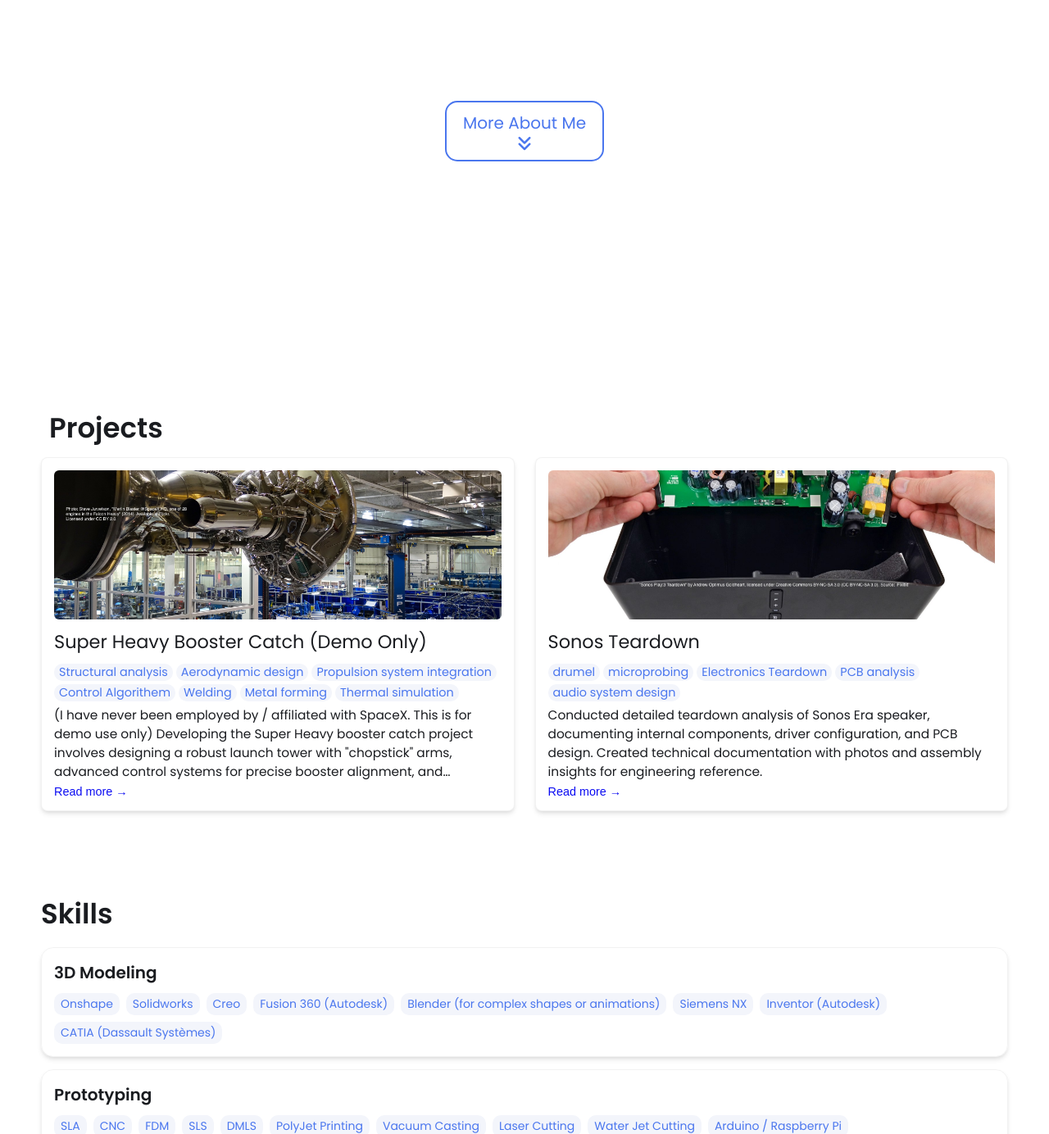
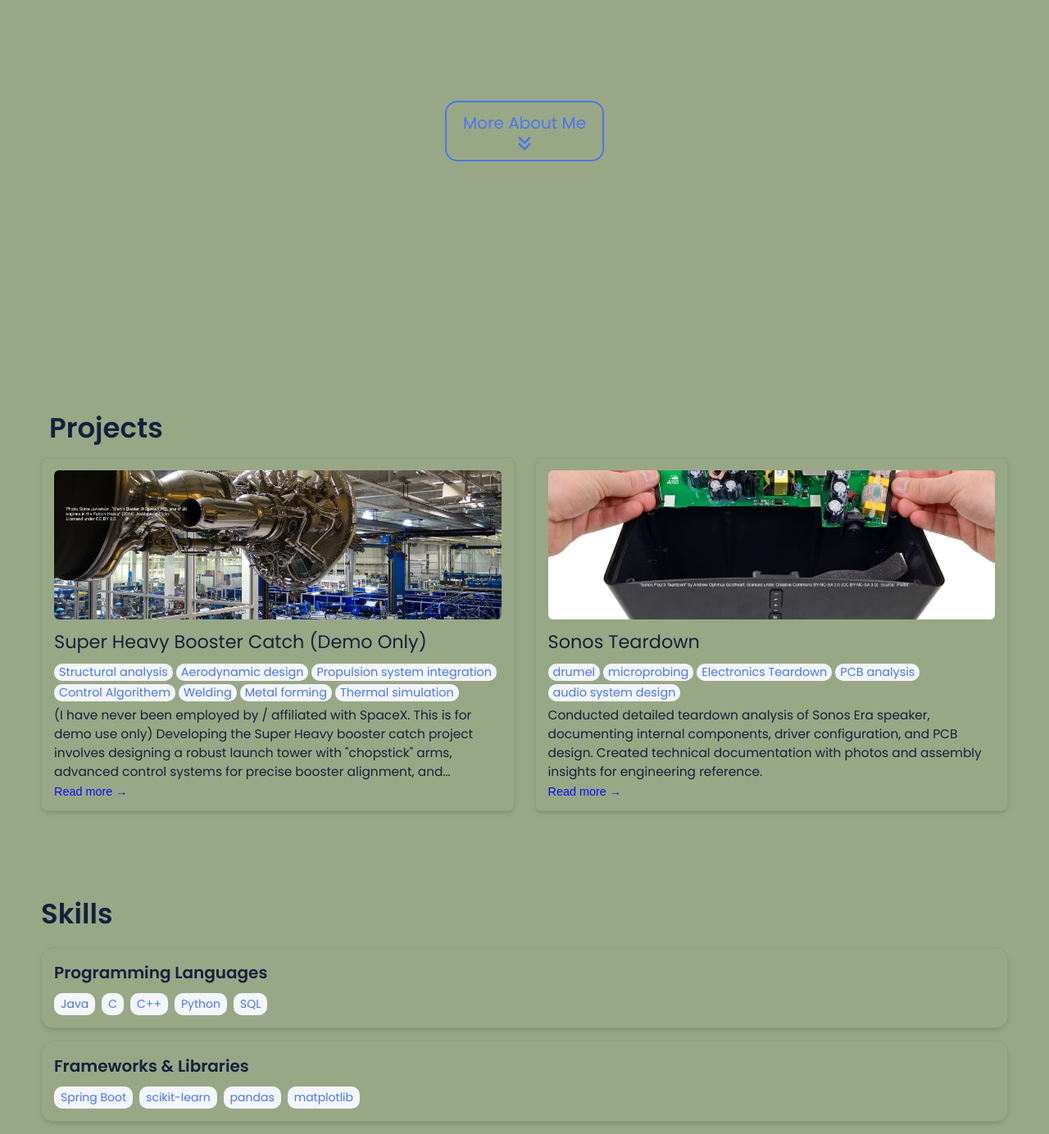
Before and after one commit to bp-pepper/bp-pepper.github.io, a Jekyll site: the page built from index.html, in a window 1280 px wide, cut to the strip 536-1920 px from the top of the page. Shown: the whole strip at 82% size. Built offline with Jekyll 4.4.1, drawn with Linux system fonts in a browser that asks for light colours; some of the changed text lies outside the part shown.

Commit message:
Update _config.yml

```diff
--- a/_config.yml
+++ b/_config.yml
@@ -45,61 +45,48 @@ external-links:    # input only your own url slug. The icons with missing entrie
 
 # Skills Section - Add the list of your Skills by categories/tools. The indentation for each level needs to be precise.
 skills:
-  - category: 3D Modeling
+  - category: Programming Languages
     tools:
-    - Onshape
-    - Solidworks
-    - Creo
-    - Fusion 360 (Autodesk)
-    - Blender (for complex shapes or animations)
-    - Siemens NX
-    - Inventor (Autodesk)
-    - CATIA (Dassault Systèmes)
-  - category: Prototyping
+    - Java
+    - C
+    - C++
+    - Python
+    - SQL
+  - category: Frameworks & Libraries
     tools:
-    - SLA
-    - CNC
-    - FDM
-    - SLS
-    - DMLS
-    - PolyJet Printing
-    - Vacuum Casting
-    - Laser Cutting
-    - Water Jet Cutting
-    - Arduino / Raspberry Pi
-    - Breadboarding for circuit testing
-  - category: Design Standards / Practices
+    - Spring Boot
+    - scikit-learn
+    - pandas
+    - matplotlib
+  - category: Concepts
     tools:
-    - GD&T ASME Y14
-    - ISO fits and tolerances
-    - PLM (PTC Windchill / Arena)
-  - category: PCB Design
+    - Machine Learning
+    - Object-Oriented Programming
+    - Data Structures & Algorithms
+    - MVC Architecture
+  - category: Soft Skills
     tools:
-    - Altium Designer
-    - Altium
-    - Eagle
-    - KiCad
-  - category: Problem Solving / Risk Management
-    tools:
-    - Root Cause Analysis (e.g., 5 Whys, Fishbone Diagram)
-    - DFMEA / PFMEA
-    - Six Sigma methodologies
-    - Shain Red-X
-
+    - Communication & Collaboration
+    - Problem-Solving
+    - Technical Documentation
+    - Customer Service
+    - Team Leadership
 
 # Contact Form Setup. Setup an account and copy over the key. When someone fills out the form, it will be received in your email.
-formspree-key:   https://formspree.io/f/{8-digit key}
+#formspree-key:   https://formspree.io/f/{8-digit key}
 
 
 
 # Active theme (Updatethis to switch themes). Make sure to keep the indentation the samne.
 colors: # this is the basic theme
-  text: "#1a1c20"
+  text: "#14213D"
   border: "#ddd"
   link: "#4a76ee"
   highlight: "#0c0cf2"
-  background: "#ffffff"
+  background: "#98A886"
   light_background: "#f3f5fb"
+
+  # Palette: {"Black":"000000","Rich Cerulean":"427aa1","Muted Teal":"98a886","Prussian Blue":"14213d","Orange":"fca311"}
 
 # A few examples.
 basic theme:
```
